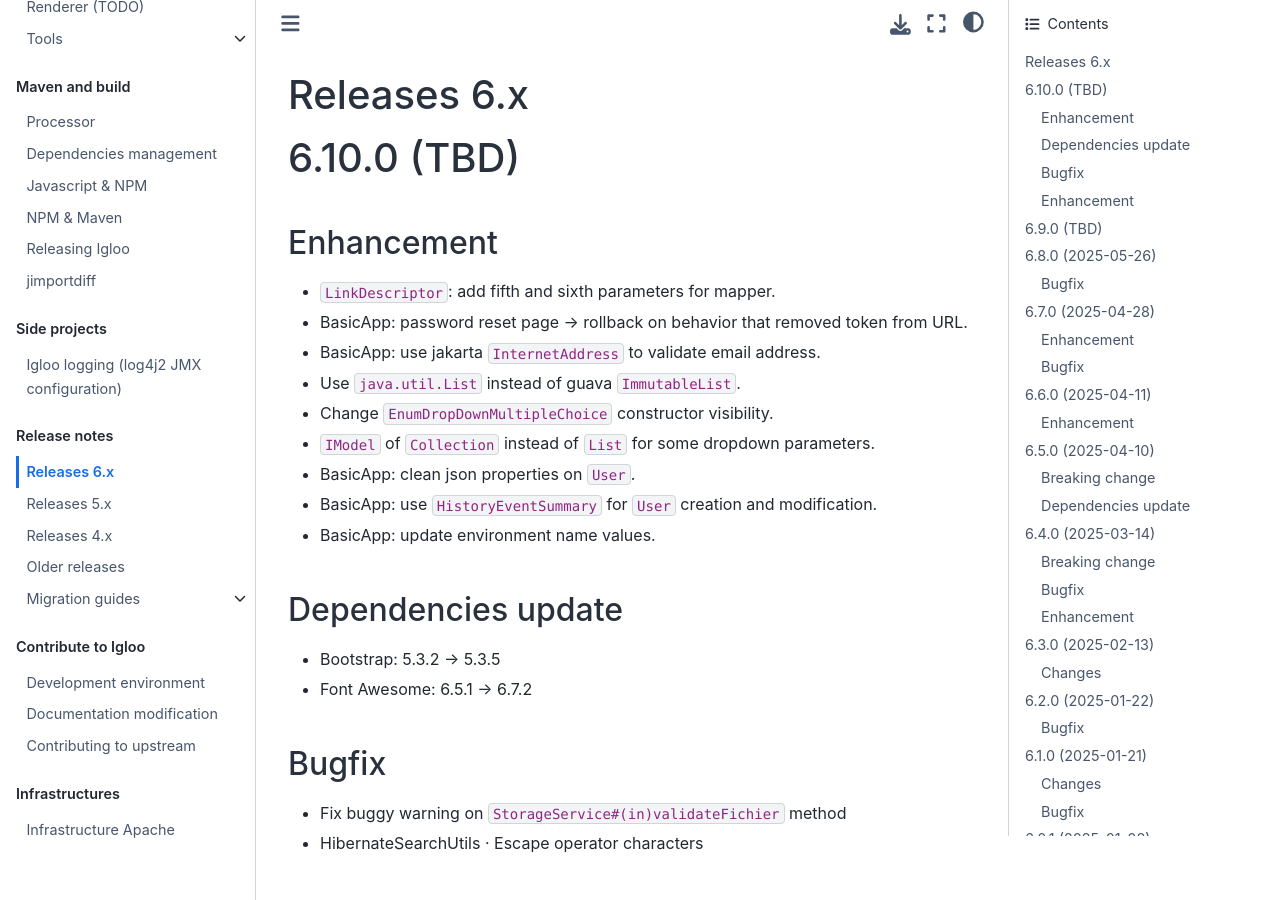
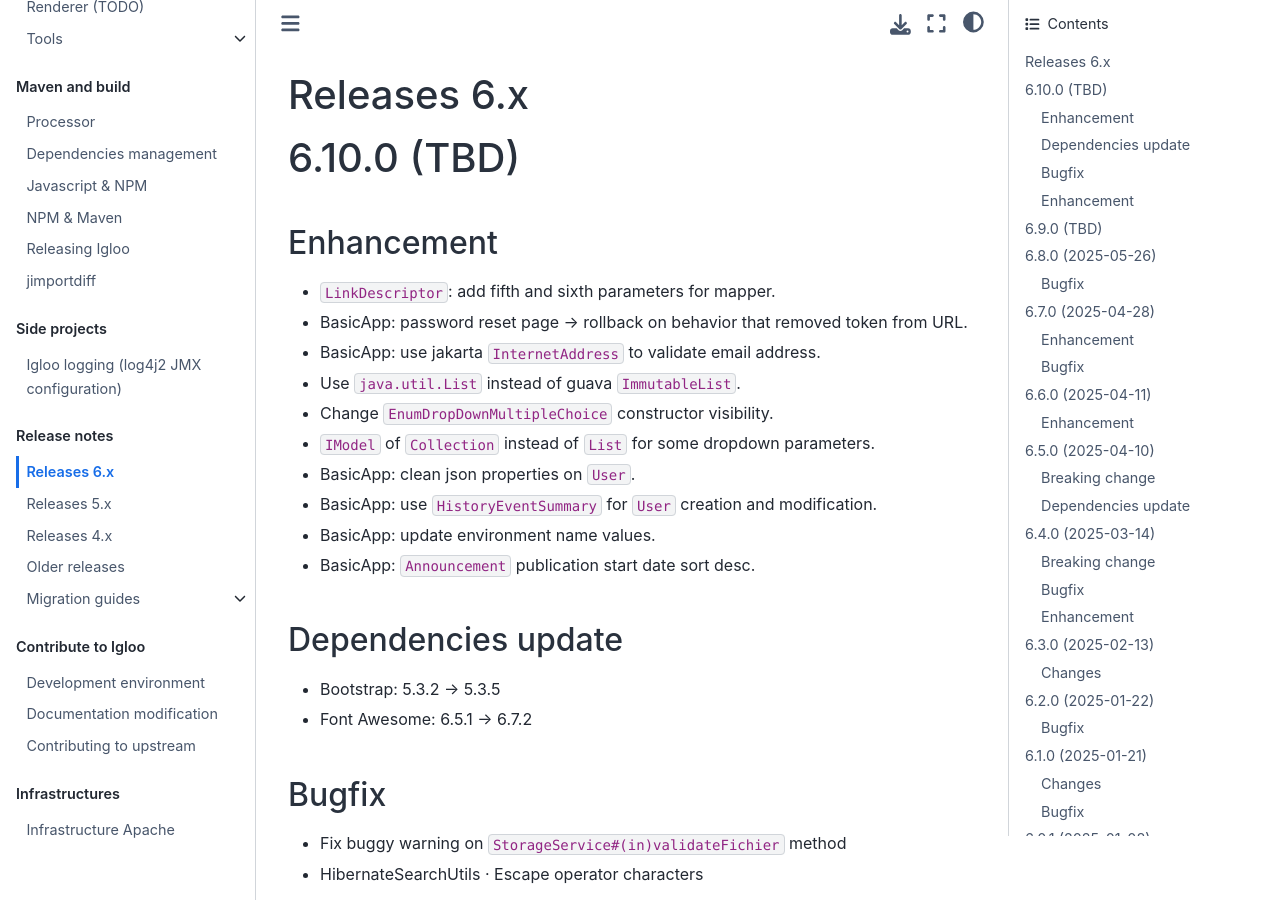
Before and after one commit to igloo-project/igloo-doc, a Sphinx documentation site: the page built from source/release-notes/releases-6.x.md, in a window 1280 px wide and 900 px high. Built offline with Sphinx 7.4.7 and the Sphinx Book theme 1.1.4, drawn with Linux system fonts in a browser that asks for light colours.

Commit message:
Update changelog

```diff
--- a/source/release-notes/releases-6.x.md
+++ b/source/release-notes/releases-6.x.md
@@ -14,6 +14,7 @@
 * BasicApp: clean json properties on `User`.
 * BasicApp: use `HistoryEventSummary` for `User` creation and modification.
 * BasicApp: update environment name values.
+* BasicApp: `Announcement` publication start date sort desc.
 
 ## Dependencies update
 
```
